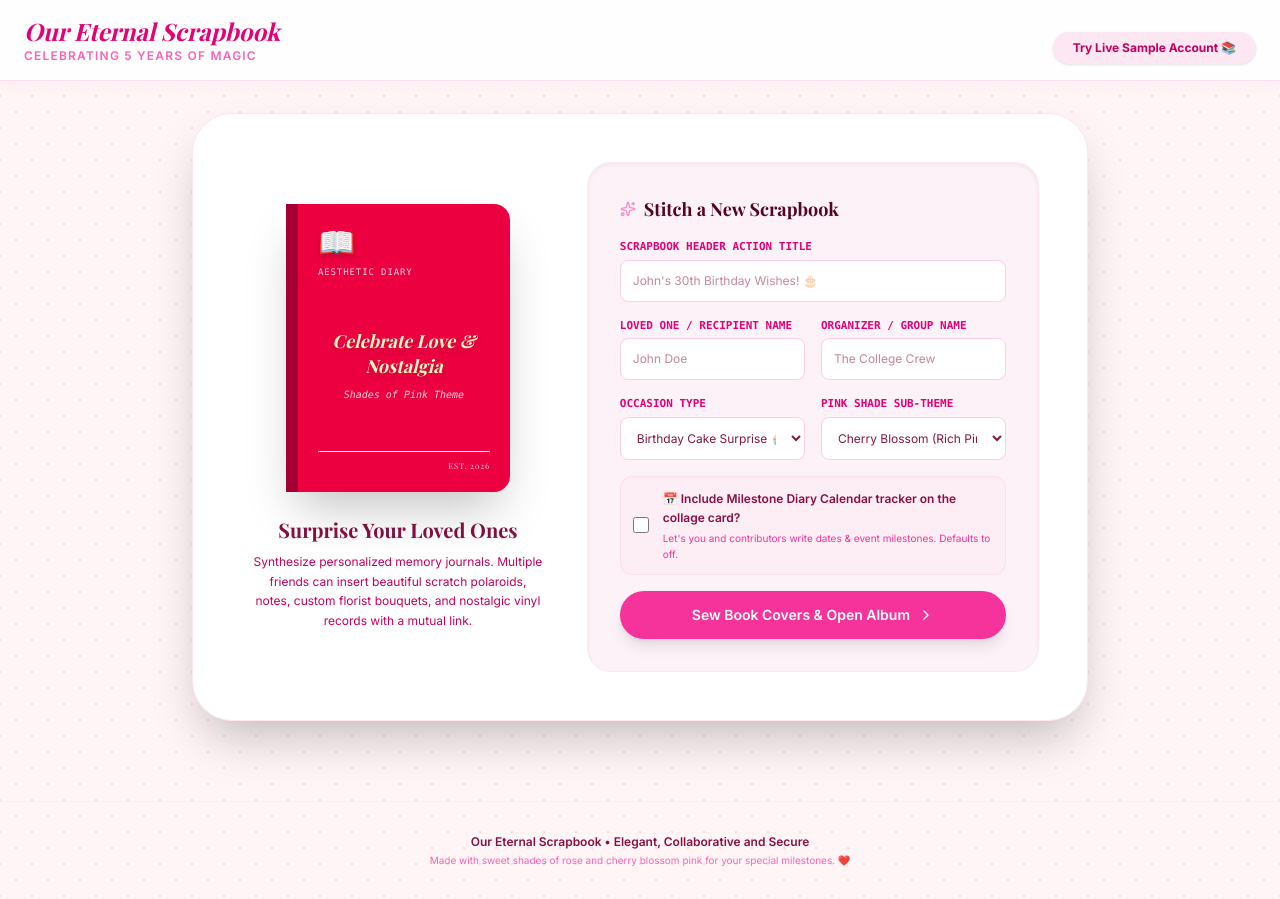
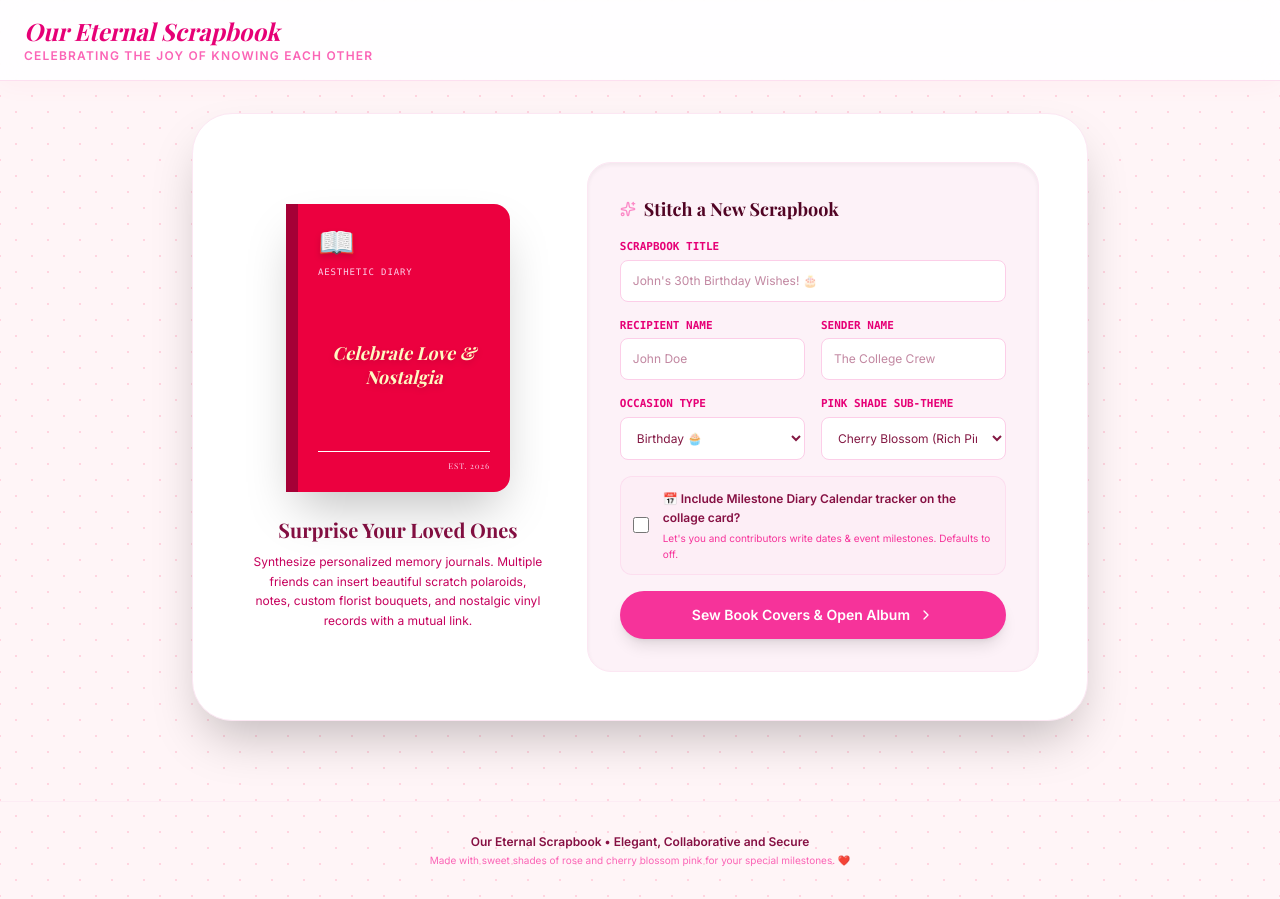
Before and after one commit to manasa1288240/Memories, a React (Vite) app: page / in a window 1280 px wide. Built offline with nearby package versions, Linux system fonts and the light colour scheme; a web font is replaced by a local one.

Commit message:
Minor alterations

```diff
--- a/index.html
+++ b/index.html
@@ -3,7 +3,7 @@
   <head>
     <meta charset="UTF-8" />
     <meta name="viewport" content="width=device-width, initial-scale=1.0" />
-    <title>My Google AI Studio App</title>
+    <title>Scrapbook</title>
   </head>
   <body>
     <div id="root"></div>
--- a/src/App.tsx
+++ b/src/App.tsx
@@ -413,7 +413,7 @@ const handleCreateScrapbook = (e: React.FormEvent) => {
               {activeBoard ? activeBoard.title : "Our Eternal Scrapbook"}
             </h1>
             <p className="text-pink-400 text-[10px] md:text-xs tracking-widest uppercase mt-0.5 font-sans font-semibold">
-              {activeBoard ? `Celebrating with ${activeBoard.recipient}` : "Celebrating 5 Years of Magic"}
+              {activeBoard ? `Celebrating with ${activeBoard.recipient}` : "Celebrating the joy of knowing each other"}
             </p>
           </div>
 
@@ -486,16 +486,6 @@ const handleCreateScrapbook = (e: React.FormEvent) => {
                 )}
               </>
             )}
-
-            {!activeBoard && (
-              <button
-                id="header-try-demo-btn"
-                onClick={loadDemoBoard}
-                className="px-5 py-2 bg-pink-100 hover:bg-pink-200 text-pink-700 text-xs font-bold rounded-full transition-all cursor-pointer shadow-sm"
-              >
-                Try Live Sample Account 📚
-              </button>
-            )}
           </div>
         </div>
       </header>
@@ -544,9 +534,6 @@ const handleCreateScrapbook = (e: React.FormEvent) => {
                     <p className="font-serif text-lg font-bold italic text-yellow-100 leading-snug drop-shadow-md">
                       Celebrate Love & Nostalgia
                     </p>
-                    <p className="text-[10px] text-pink-100/90 font-mono mt-2 italic">
-                      Shades of Pink Theme
-                    </p>
                   </div>
 
                   <div className="text-right pt-2 border-t border-rose-450">
@@ -573,7 +560,7 @@ const handleCreateScrapbook = (e: React.FormEvent) => {
                   <form onSubmit={handleCreateScrapbook} className="space-y-4">
                     <div>
                       <label className="block text-[11px] font-mono font-bold text-pink-600 uppercase mb-1">
-                        Scrapbook Header Action Title
+                        Scrapbook Title
                       </label>
                       <input
                         id="input-new-board-title"
@@ -589,7 +576,7 @@ const handleCreateScrapbook = (e: React.FormEvent) => {
                     <div className="grid grid-cols-1 md:grid-cols-2 gap-4">
                       <div>
                         <label className="block text-[11px] font-mono font-bold text-pink-600 uppercase mb-1">
-                          Loved One / Recipient Name
+                          Recipient Name
                         </label>
                         <input
                           id="input-new-board-recipient"
@@ -604,7 +591,7 @@ const handleCreateScrapbook = (e: React.FormEvent) => {
 
                       <div>
                         <label className="block text-[11px] font-mono font-bold text-pink-600 uppercase mb-1">
-                          Organizer / Group Name
+                          Sender Name
                         </label>
                         <input
                           id="input-new-board-creator"
@@ -629,8 +616,8 @@ const handleCreateScrapbook = (e: React.FormEvent) => {
                           onChange={(e) => setNewType(e.target.value as any)}
                           className="w-full text-xs bg-white border border-pink-200 rounded-lg p-3 text-pink-[#831843] focus:ring-1 focus:ring-pink-300"
                         >
-                          <option value="birthday">Birthday Cake Surprise 🧁</option>
-                          <option value="anniversary">Love anniversary 🌸</option>
+                          <option value="birthday">Birthday  🧁</option>
+                          <option value="anniversary">Anniversary 🌸</option>
                           <option value="other">General Love & Admiration 💕</option>
                         </select>
                       </div>
--- a/src/components/BouquetMaker.tsx
+++ b/src/components/BouquetMaker.tsx
@@ -15,7 +15,6 @@ const FLOWERS = [
   { name: "Pink Tulip 🌷", color: "text-pink-400", label: "Pink Tulip" },
   { name: "Peony Blossom 🌸", color: "text-pink-300", label: "Peony Blossom" },
   { name: "Rustic Carnation 🌺", color: "text-red-400", label: "Rustic Carnation" },
-  { name: "Baby's Breath 🌾", color: "text-cream-400", label: "Baby's Breath" },
 ];
 
 const WRAPS = [
@@ -38,7 +37,7 @@ export default function BouquetMaker({
   onDeleteBouquet,
   readOnly = false,
 }: BouquetMakerProps) {
-  const [selectedFlowers, setSelectedFlowers] = useState<string[]>(["Blush Rose 🌹", "Pink Tulip 🌷", "Baby's Breath 🌾"]);
+  const [selectedFlowers, setSelectedFlowers] = useState<string[]>(["Blush Rose 🌹", "Pink Tulip 🌷"]);
   const [selectedWrap, setSelectedWrap] = useState<"vintage" | "brown" | "pink-lace" | "white-silk">("vintage");
   const [selectedRibbon, setSelectedRibbon] = useState<"pink" | "red" | "gold" | "none">("pink");
   const [message, setMessage] = useState("");
```
